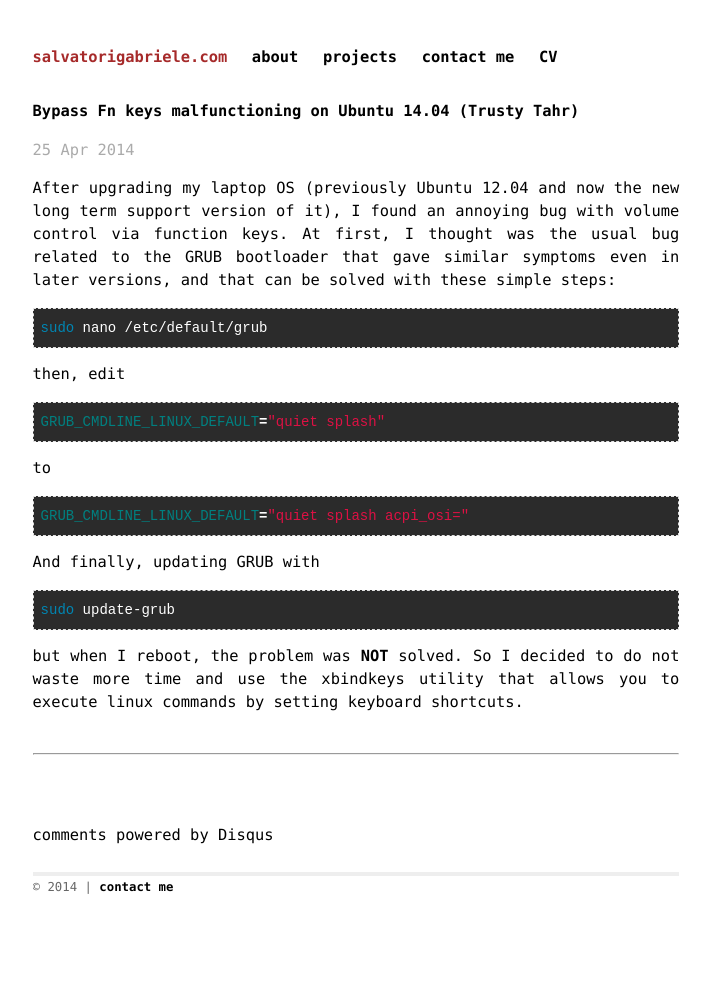
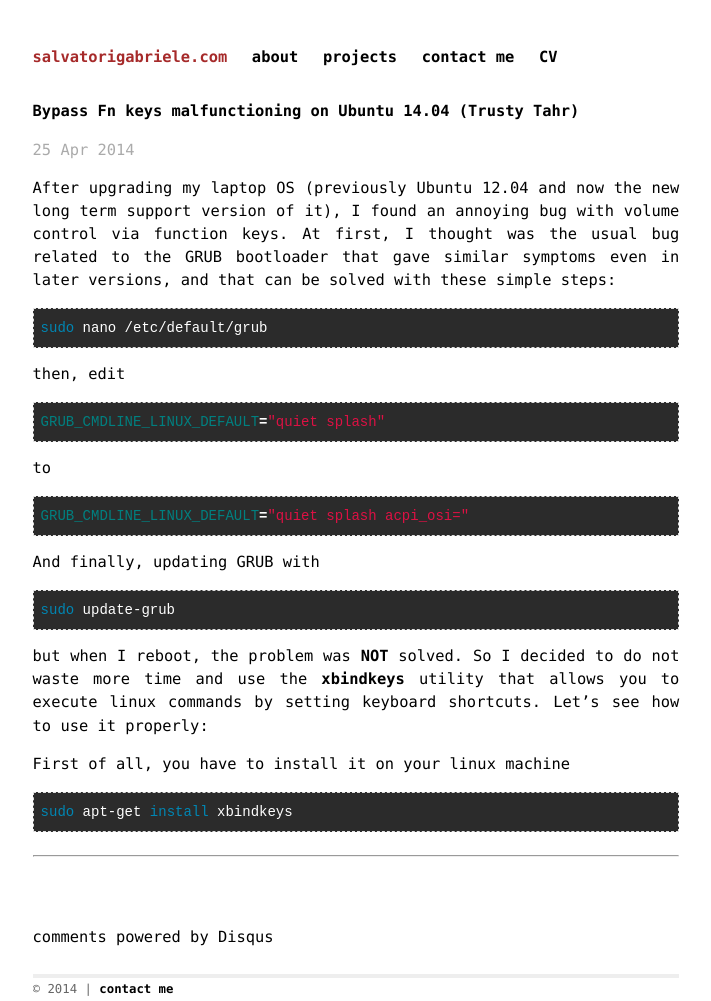
Before and after one commit to gsalvatori/salvatorigabriele.com, a Jekyll site: the page built from _posts/2014-04-25-Bypass-Fn-keys-malfunctioning-on-Ubuntu-Trusty-Tahr.markdown, in a window 1280 px wide. Shown: the whole page, without its empty margins (284-995 px from the left). Built offline with Jekyll 4.4.1, drawn with Linux system fonts in a browser that asks for light colours; Markdown is read by kramdown in place of the engine named in the settings; comment, search, counter and statistics services are not loaded; before the commit the page ends 946 px from its top, so only the background shows below that.

Commit message:
Update 2014-04-25-Bypass-Fn-keys-malfunctioning-on-Ubuntu-Trusty-Tahr.markdown

```diff
--- a/_posts/2014-04-25-Bypass-Fn-keys-malfunctioning-on-Ubuntu-Trusty-Tahr.markdown
+++ b/_posts/2014-04-25-Bypass-Fn-keys-malfunctioning-on-Ubuntu-Trusty-Tahr.markdown
@@ -29,4 +29,10 @@
 sudo update-grub
 {% endhighlight %}
 
-but when I reboot, the problem was <b>NOT</b> solved. So I decided to do not waste more time and use the <a href="http://www.nongnu.org/xbindkeys/xbindkeys.html">xbindkeys</a> utility that allows you to execute linux commands by setting keyboard shortcuts.
+but when I reboot, the problem was <b>NOT</b> solved. So I decided to do not waste more time and use the <a href="http://www.nongnu.org/xbindkeys/xbindkeys.html"><b>xbindkeys</b></a> utility that allows you to execute linux commands by setting keyboard shortcuts. Let's see how to use it properly:
+
+First of all, you have to install it on your linux machine
+
+{% highlight bash %}
+sudo apt-get install xbindkeys
+{% endhighlight %}
```
